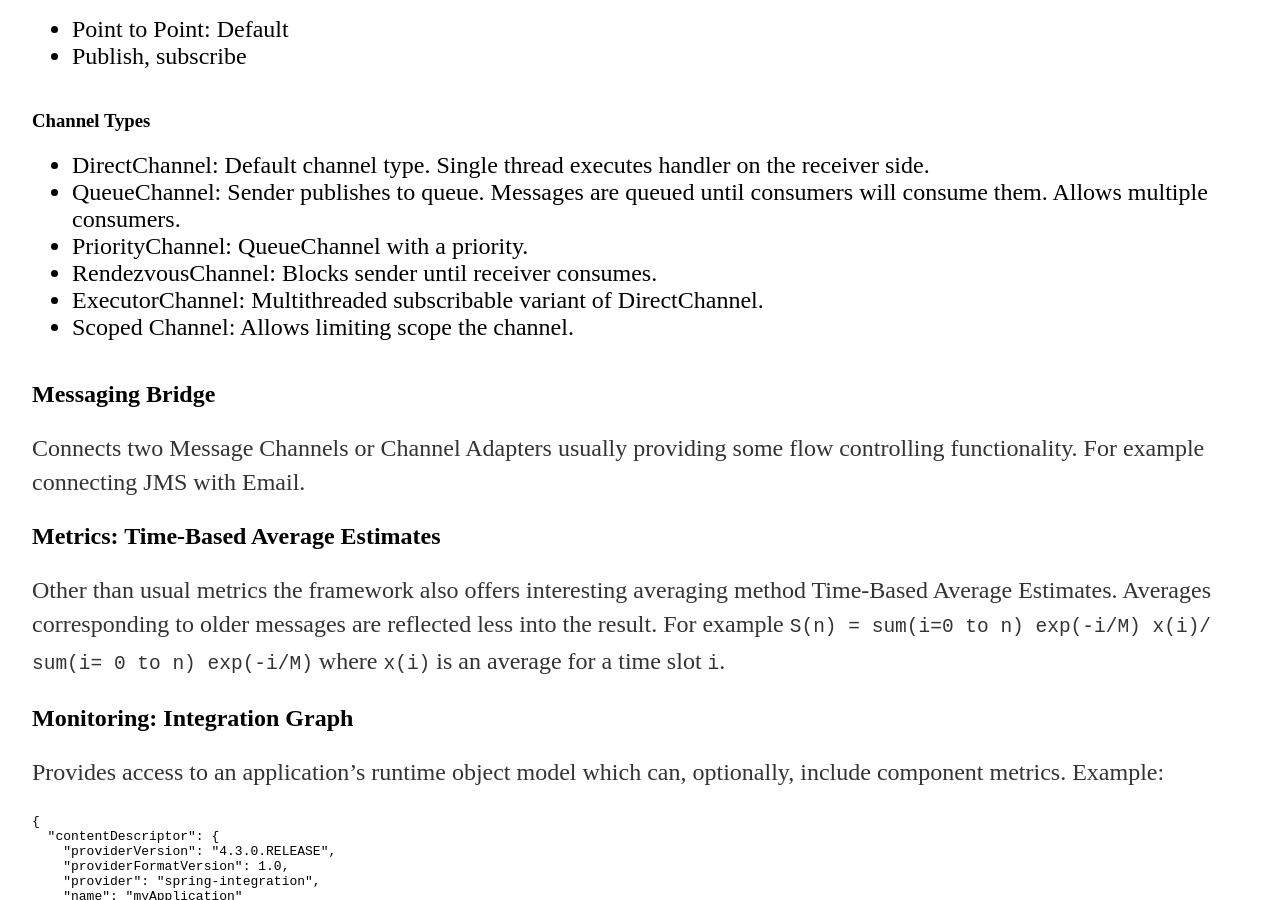
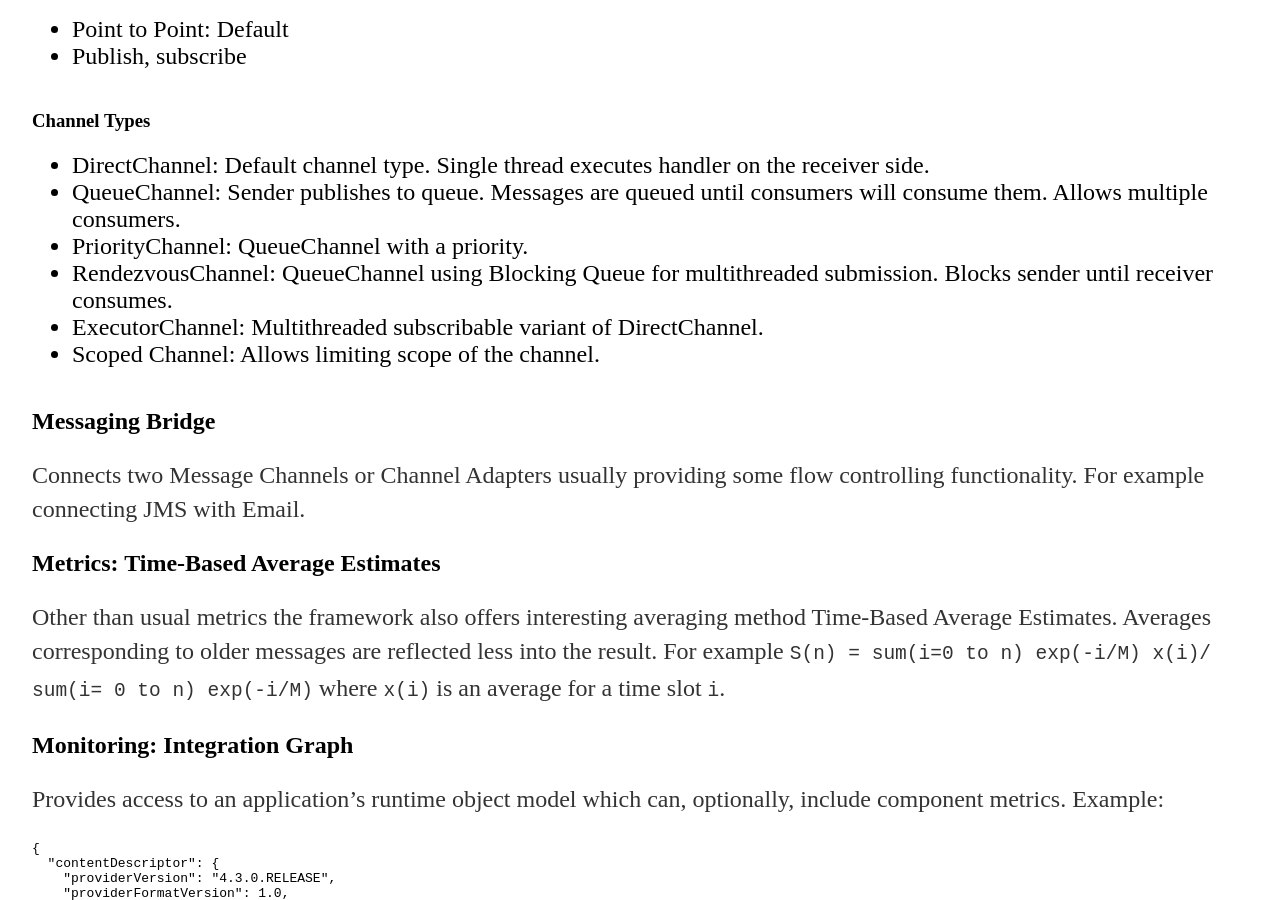
Before and after one commit to vackosar/vackosar.github.io, a Jekyll site: the page built from _posts/2017-10-28-Spring-Integration-Highlights.md, in a window 1280 px wide and 900 px high, scrolled down 1732 px. Built offline with Jekyll 4.4.1, drawn with Linux system fonts in a browser that asks for light colours; comment, search, counter and statistics services are not loaded.

Commit message:
spring integration note

```diff
--- a/_posts/2017-10-28-Spring-Integration-Highlights.md
+++ b/_posts/2017-10-28-Spring-Integration-Highlights.md
@@ -69,9 +69,9 @@ Hides temporarily part of a message. Hidden data is stored separately and later
 - DirectChannel: Default channel type. Single thread executes handler on the receiver side.
 - QueueChannel: Sender publishes to queue. Messages are queued until consumers will consume them. Allows multiple consumers.
 - PriorityChannel: QueueChannel with a priority.
-- RendezvousChannel: Blocks sender until receiver consumes.
+- RendezvousChannel: QueueChannel using Blocking Queue for multithreaded submission. Blocks sender until receiver consumes.
 - ExecutorChannel: Multithreaded subscribable variant of DirectChannel.
-- Scoped Channel: Allows limiting scope the channel.
+- Scoped Channel: Allows limiting scope of the channel.
 
 ## Messaging Bridge
 
```
